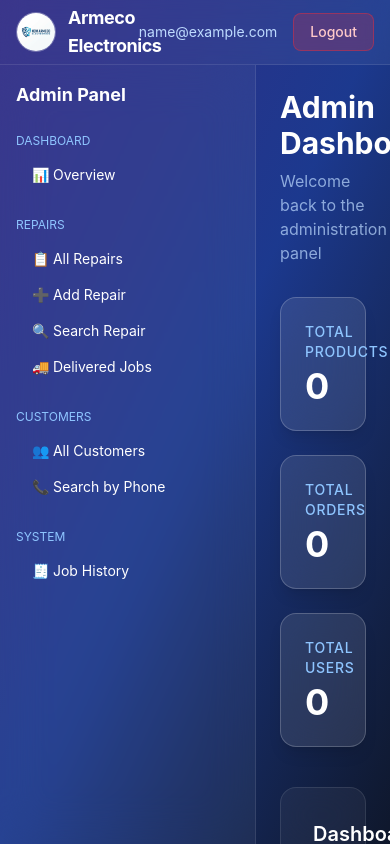
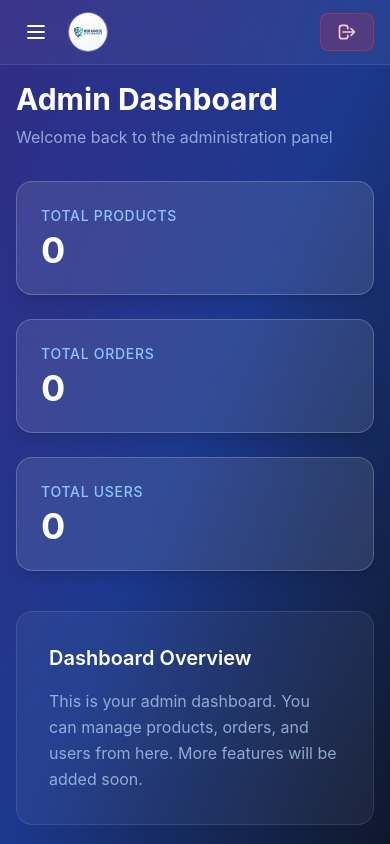
Before and after one commit to alihamza-12/NAE-Store-Frontend-, a React (Vite) app: page /dashboard in a window 390 px wide. Built offline with nearby package versions, Linux system fonts and the light colour scheme; sample sign-in values are in the browser's storage.

Commit message:
Feat:Responsive Dashboard

```diff
--- a/src/components/DashboardLayout.jsx
+++ b/src/components/DashboardLayout.jsx
@@ -1,25 +1,57 @@
+import { useState, useEffect } from "react";
 import Navbar from "./Navbar";
 import Sidebar from "./Sidebar";
 
 function DashboardLayout({ children }) {
   const admin = JSON.parse(localStorage.getItem("admin") || "{}");
+  const [sidebarOpen, setSidebarOpen] = useState(false);
+
+  // Close sidebar on route change (mobile)
+  const toggleSidebar = () => setSidebarOpen(!sidebarOpen);
+  const closeSidebar = () => setSidebarOpen(false);
+
+  // Close sidebar when pressing Escape key
+  useEffect(() => {
+    const handleEsc = (e) => {
+      if (e.key === "Escape") closeSidebar();
+    };
+    window.addEventListener("keydown", handleEsc);
+    return () => window.removeEventListener("keydown", handleEsc);
+  }, []);
 
   return (
     <div className="h-screen bg-gradient-to-br from-indigo-900 via-blue-900 to-slate-900 text-white flex flex-col overflow-hidden">
       {/* Top Navbar */}
       <header className="shrink-0">
-        <Navbar admin={admin} />
+        <Navbar admin={admin} onMenuToggle={toggleSidebar} />
       </header>
 
       {/* Body: Sidebar + Main Content */}
-      <div className="flex flex-1 overflow-hidden">
-        {/* Left Sidebar */}
-        <aside className="shrink-0">
-          <Sidebar />
+      <div className="flex flex-1 overflow-hidden relative">
+        {/* Mobile Sidebar Overlay */}
+        {sidebarOpen && (
+          <div
+            className="fixed inset-0 bg-black/50 z-40 md:hidden"
+            onClick={closeSidebar}
+          />
+        )}
+
+        {/* Sidebar */}
+        <aside
+          className={`
+            fixed md:static top-0 left-0 z-50 h-full
+            transform transition-transform duration-300 ease-in-out
+            ${sidebarOpen ? "translate-x-0" : "-translate-x-full"}
+            md:translate-x-0 md:block
+          `}
+        >
+          <Sidebar onClose={closeSidebar} />
         </aside>
 
         {/* Scrollable Main Content */}
-        <main className="flex-1 overflow-y-auto p-6 lg:p-10">{children}</main>
+        <main className="flex-1 overflow-y-auto p-4 md:p-6 lg:p-10 w-full">
+          {children}
+        </main>
       </div>
     </div>
   );
--- a/src/components/Navbar.jsx
+++ b/src/components/Navbar.jsx
@@ -1,7 +1,7 @@
 import { useNavigate } from "react-router-dom";
 import logo from "../assets/logo.jpg";
 
-const Navbar = ({ admin }) => {
+const Navbar = ({ admin, onMenuToggle }) => {
   const navigate = useNavigate();
 
   const handleLogout = () => {
@@ -14,25 +14,62 @@
     <nav className="border-b border-white/10 bg-white/5 backdrop-blur-md z-50">
       <div className="mx-auto px-4 sm:px-6 lg:px-8">
         <div className="flex items-center justify-between h-16">
+          {/* Left: Hamburger + Logo */}
           <div className="flex items-center gap-3">
+            {/* Mobile hamburger menu */}
+            <button
+              onClick={onMenuToggle}
+              className="md:hidden p-2 rounded-lg hover:bg-white/10 transition-colors cursor-pointer"
+              aria-label="Toggle menu"
+            >
+              <svg
+                className="w-6 h-6 text-white"
+                fill="none"
+                stroke="currentColor"
+                viewBox="0 0 24 24"
+              >
+                <path
+                  strokeLinecap="round"
+                  strokeLinejoin="round"
+                  strokeWidth={2}
+                  d="M4 6h16M4 12h16M4 18h16"
+                />
+              </svg>
+            </button>
+
             <img
               src={logo}
               alt="Armeco Electronics Logo"
               className="w-10 h-10 rounded-full object-cover border border-white/30"
             />
-            <span className="text-lg font-bold tracking-tight text-white">
+            <span className="text-lg font-bold tracking-tight text-white hidden sm:block">
               Armeco Electronics
             </span>
           </div>
+
+          {/* Right: Admin email + Logout */}
           <div className="flex items-center gap-4">
-            <span className="text-sm text-blue-200">
+            <span className="text-sm text-blue-200 hidden sm:block">
               {admin?.email || "Admin"}
             </span>
             <button
               onClick={handleLogout}
               className="rounded-lg bg-red-500/20 border border-red-500/40 px-4 py-2 text-sm font-medium text-red-200 hover:bg-red-500/30 transition-colors cursor-pointer"
             >
-              Logout
+              <span className="hidden sm:inline">Logout</span>
+              <svg
+                className="w-5 h-5 sm:hidden"
+                fill="none"
+                stroke="currentColor"
+                viewBox="0 0 24 24"
+              >
+                <path
+                  strokeLinecap="round"
+                  strokeLinejoin="round"
+                  strokeWidth={2}
+                  d="M17 16l4-4m0 0l-4-4m4 4H7m6 4v1a3 3 0 01-3 3H6a3 3 0 01-3-3V7a3 3 0 013-3h4a3 3 0 013 3v1"
+                />
+              </svg>
             </button>
           </div>
         </div>
--- a/src/components/Sidebar.jsx
+++ b/src/components/Sidebar.jsx
@@ -1,12 +1,33 @@
 import { NavLink } from "react-router-dom";
 
-function Sidebar() {
+function Sidebar({ onClose }) {
   const linkClass =
     "block px-4 py-2 rounded-lg text-sm hover:bg-white/10 transition";
 
   return (
-    <aside className="w-64 min-h-screen bg-white/5 backdrop-blur-xl border-r border-white/10 p-4 text-white">
-      <h2 className="text-lg font-bold mb-6">Admin Panel</h2>
+    <aside className="w-64 h-full bg-white/5 backdrop-blur-xl border-r border-white/10 p-4 text-white relative">
+      {/* Mobile close button */}
+      <button
+        onClick={onClose}
+        className="md:hidden absolute top-4 right-4 p-1 rounded-lg hover:bg-white/10 transition-colors cursor-pointer"
+        aria-label="Close menu"
+      >
+        <svg
+          className="w-6 h-6 text-white"
+          fill="none"
+          stroke="currentColor"
+          viewBox="0 0 24 24"
+        >
+          <path
+            strokeLinecap="round"
+            strokeLinejoin="round"
+            strokeWidth={2}
+            d="M6 18L18 6M6 6l12 12"
+          />
+        </svg>
+      </button>
+
+      <h2 className="text-lg font-bold mb-6 mt-2 md:mt-0">Admin Panel</h2>
 
       {/* Dashboard */}
       <div className="mb-6">
```
